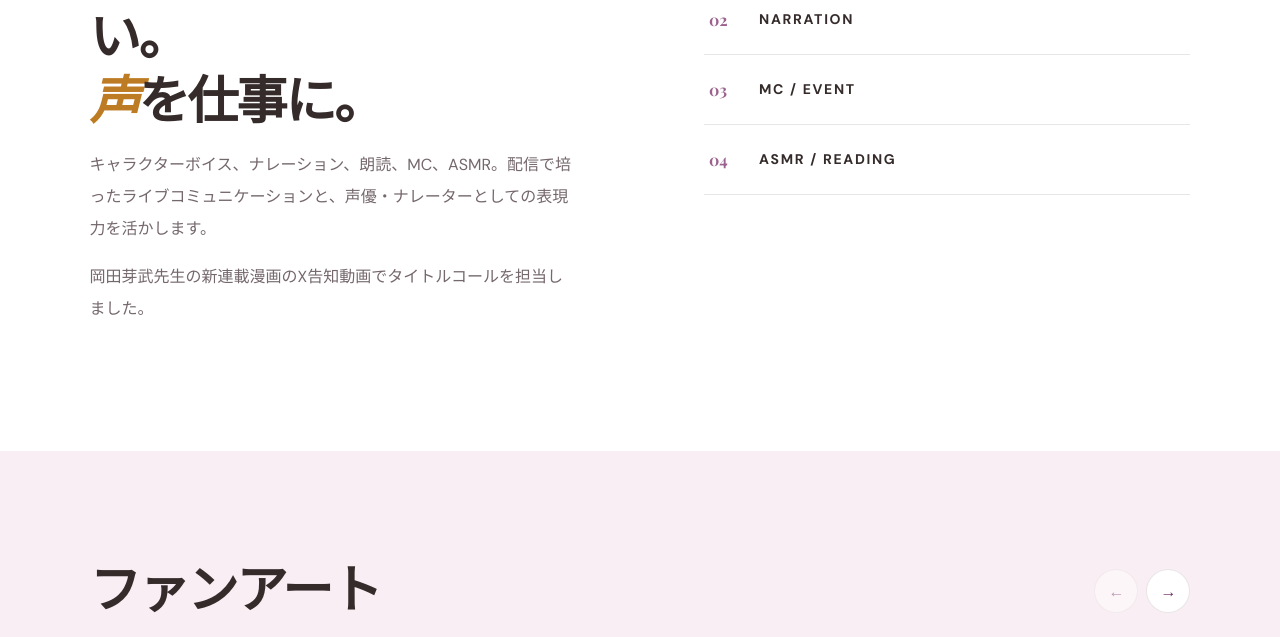
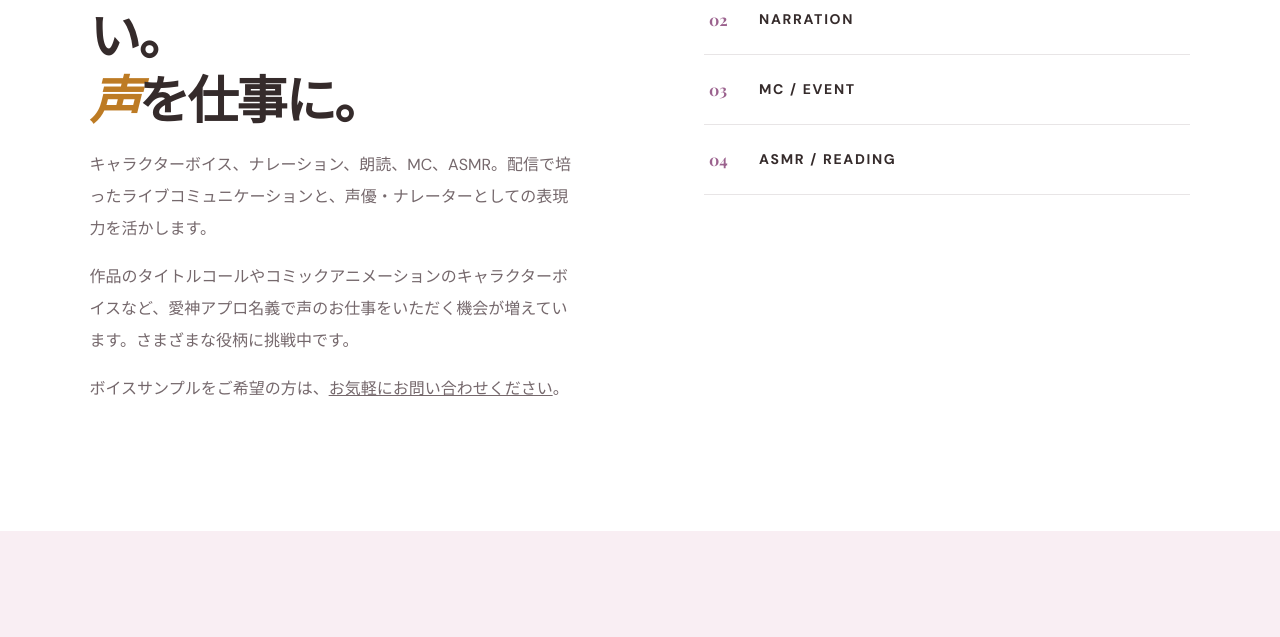
Before and after one commit to apuro1205/apuro-official-site, a plain HTML site: page index.html in a window 1280 px wide. Shown: the part 7223-7860 px from the top of the page. Drawn offline with nearby package versions, Linux system fonts and the light colour scheme; a web font is replaced by a local one.

Commit message:
Update voice work introduction and sample inquiries

```diff
--- a/index.html
+++ b/index.html
@@ -90,7 +90,7 @@
   </section>
   <div class="works-contact"><a class="btn primary" href="mailto:apurode@gmail.com">お仕事の相談をメールで送る ↗</a></div>
 </section>
-<section id="voice" class="section voice"><div><p class="kicker">PROFESSIONAL VOICE</p><h2>VTuberだけじゃない。<br><em>声</em>を仕事に。</h2><p>キャラクターボイス、ナレーション、朗読、MC、ASMR。配信で培ったライブコミュニケーションと、声優・ナレーターとしての表現力を活かします。</p><p>岡田芽武先生の新連載漫画のX告知動画でタイトルコールを担当しました。</p></div><div class="voice-list"><div><b>01</b><span>VOICE ACTING</span></div><div><b>02</b><span>NARRATION</span></div><div><b>03</b><span>MC / EVENT</span></div><div><b>04</b><span>ASMR / READING</span></div></div></section>
+<section id="voice" class="section voice"><div><p class="kicker">PROFESSIONAL VOICE</p><h2>VTuberだけじゃない。<br><em>声</em>を仕事に。</h2><p>キャラクターボイス、ナレーション、朗読、MC、ASMR。配信で培ったライブコミュニケーションと、声優・ナレーターとしての表現力を活かします。</p><p>作品のタイトルコールやコミックアニメーションのキャラクターボイスなど、愛神アプロ名義で声のお仕事をいただく機会が増えています。さまざまな役柄に挑戦中です。</p><p>ボイスサンプルをご希望の方は、<a href="#contact"><u>お気軽にお問い合わせください</u></a>。</p></div><div class="voice-list"><div><b>01</b><span>VOICE ACTING</span></div><div><b>02</b><span>NARRATION</span></div><div><b>03</b><span>MC / EVENT</span></div><div><b>04</b><span>ASMR / READING</span></div></div></section>
 <section id="fan-art" class="section fan-art" aria-labelledby="fanArtTitle">
   <div class="section-head gallery-heading"><h2 id="fanArtTitle">ファンアート</h2><div class="gallery-controls" hidden><button type="button" aria-controls="fanArtTrack" aria-label="前の作品">←</button><button type="button" aria-controls="fanArtTrack" aria-label="次の作品">→</button></div></div>
   <div class="fan-art-track" id="fanArtTrack" role="region" aria-label="横にスクロールできるファンアート作品一覧" tabindex="0">
```
